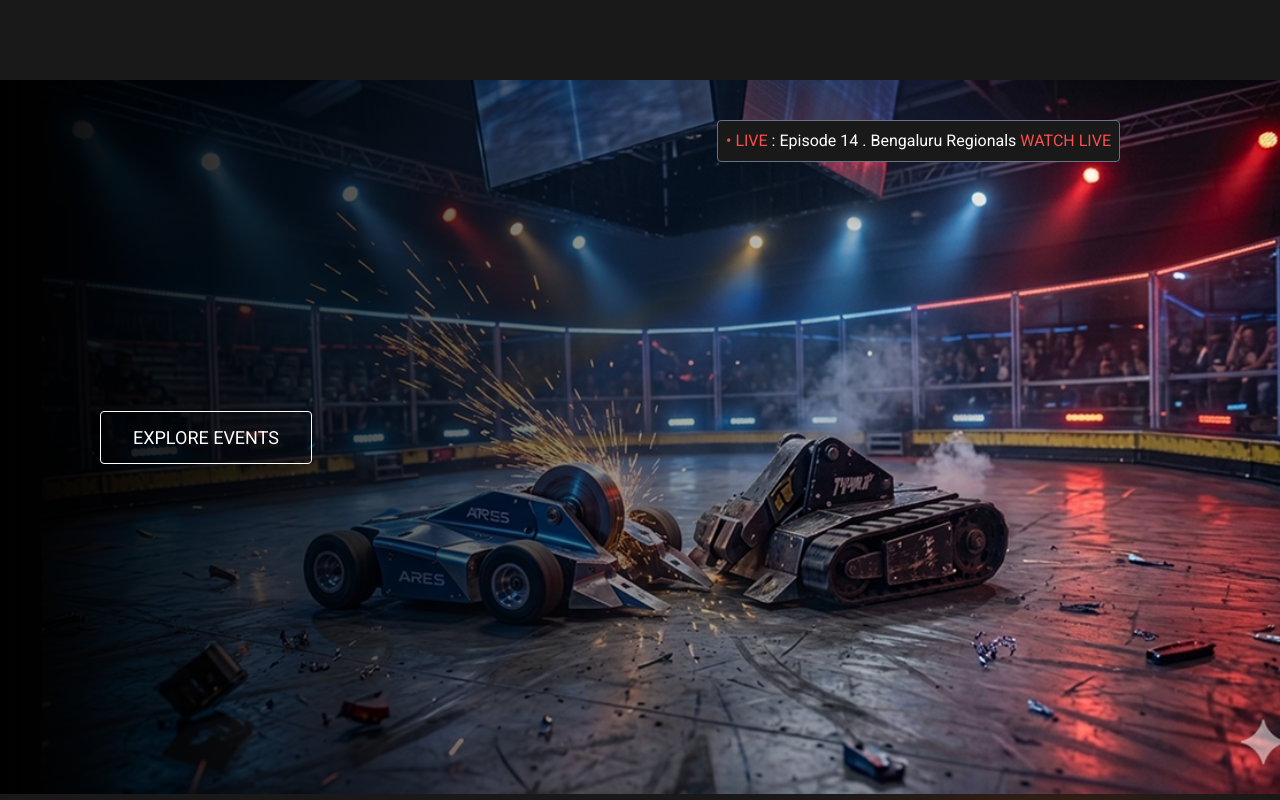
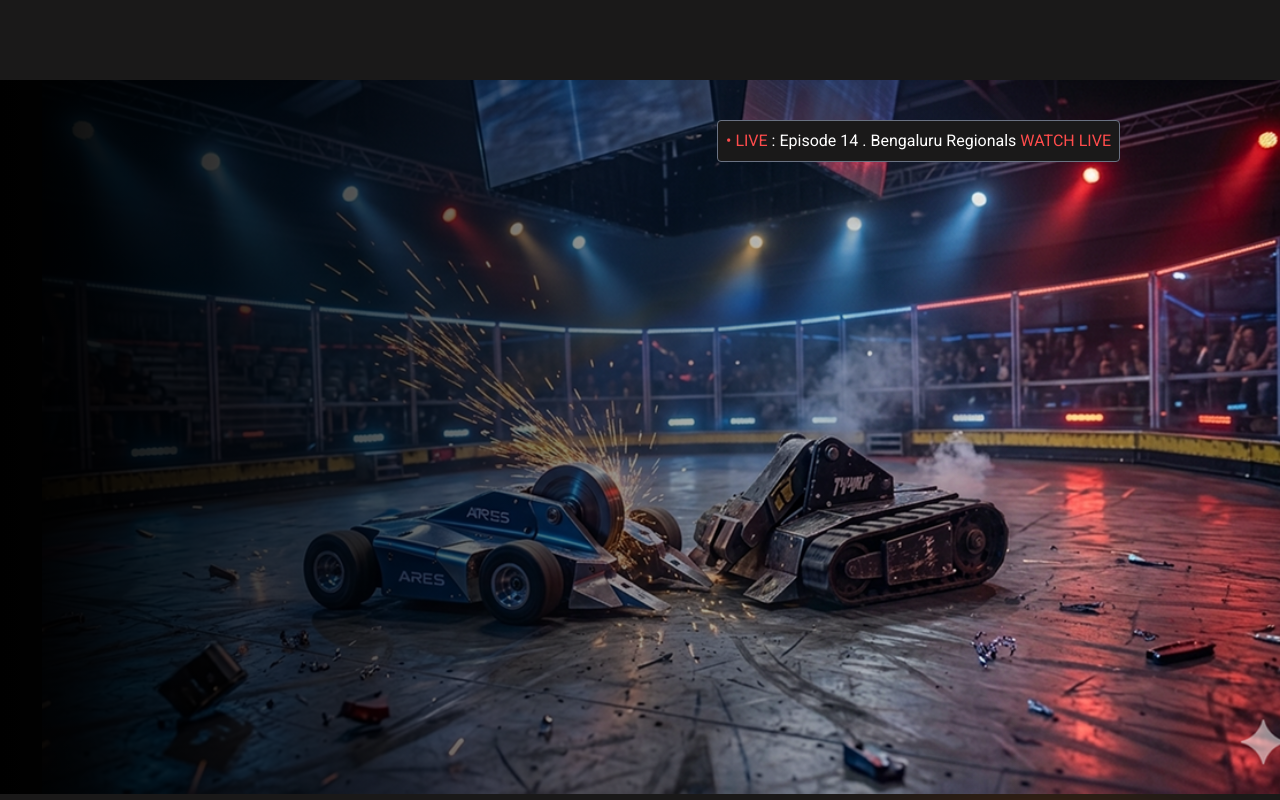
Before and after one commit to balajilaygude/Bot-League, a React (Vite) app: page / in a window 1280 px wide. Shown: the top 800 px of the page. Built offline with nearby package versions, Linux system fonts and the light colour scheme.

Commit message:
new style

```diff
--- a/src/Components/Hero.jsx
+++ b/src/Components/Hero.jsx
@@ -8,10 +8,6 @@ export default function Hero() {
       flex justify-center items-start flex-col px-25 "
       >
         <div className="flex justify-center items-center gap-5 text-[18px]">
-
-          <button className="font-roboto border border-white px-8 py-3 rounded-sm">
-            EXPLORE EVENTS
-          </button>
         </div>
       </div>
       <div className="absolute bg-[#1A1919] border border-gray-500 p-2 rounded-sm font-roboto right-40 top-10">
```
